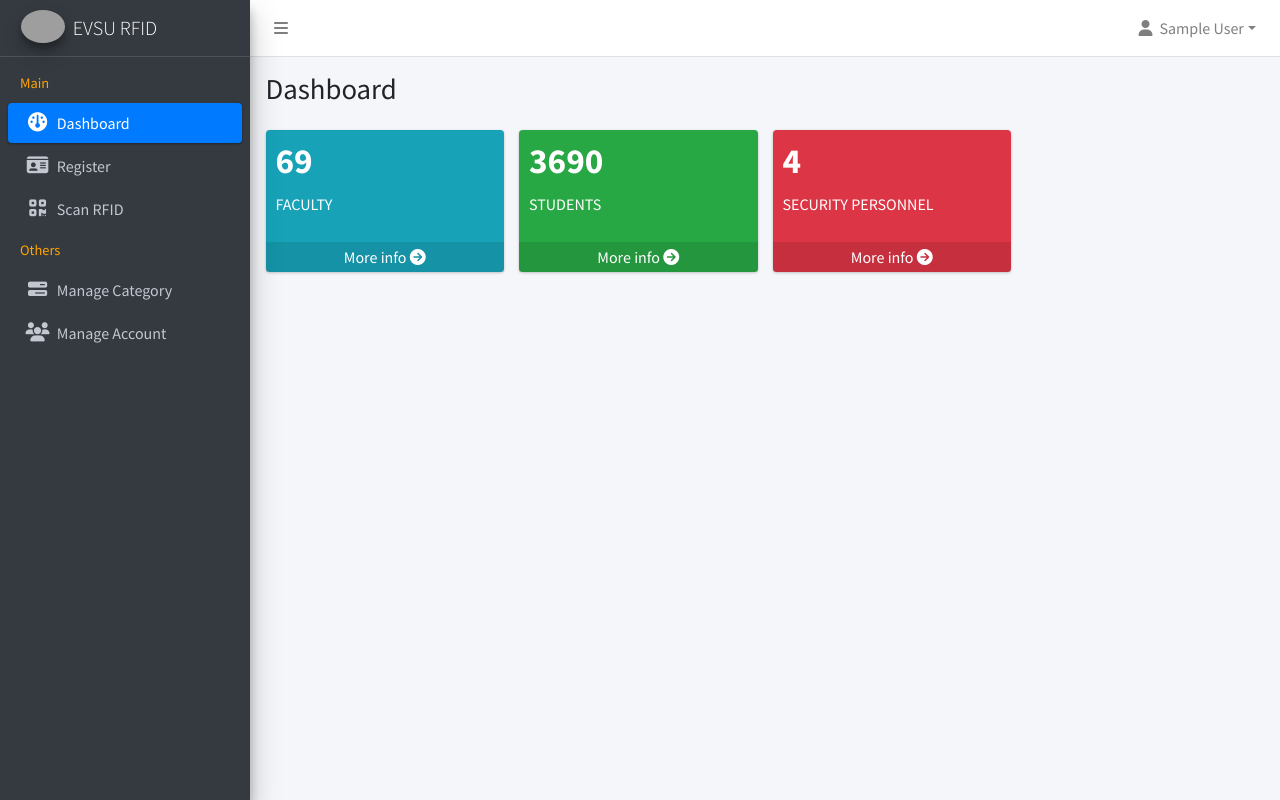
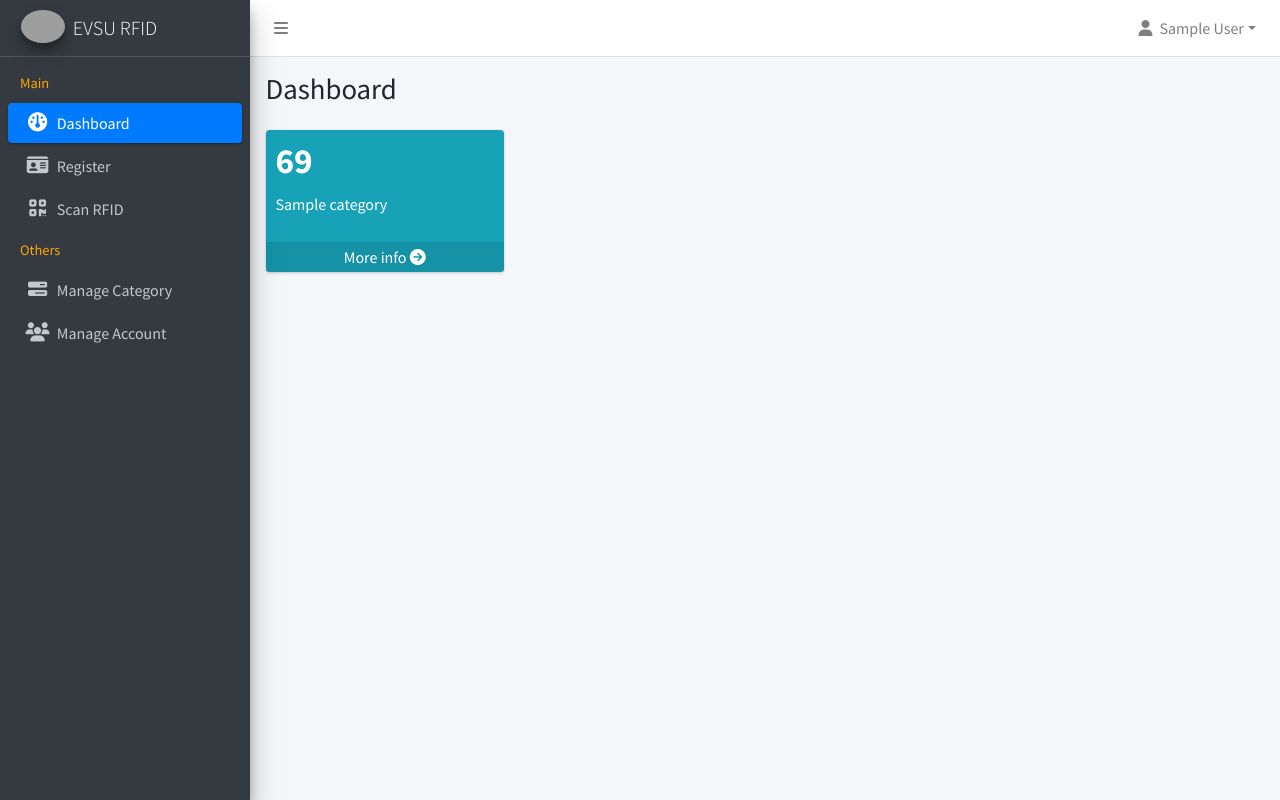
Before and after one commit to Kaelx/RFIDsystem, a PHP site: page /admin/ in a window 1280 px wide. Run offline with PHP 8.4, Linux system fonts and the light colour scheme; the visitor is signed in with stand-in values (Sample User, id 1); tables that the repository leaves empty or names only in its code hold one stand-in row (values such as "Sample post"); some libraries are stand-ins or nearby versions; grey boxes are pictures that could not be loaded.

Commit message:
dashboard update

```diff
--- a/admin/home.php
+++ b/admin/home.php
@@ -14,15 +14,27 @@
   <!-- Main content -->
   <section class="content">
     <div class="container-fluid">
+
       <!-- Small boxes (Stat box) -->
       <div class="row">
+        <?php
+        $bg_colors = ['bg-info', 'bg-success','bg-danger', 'bg-primary'];
+        $counter = 0;
+
+        $cats = $conn->query("SELECT * FROM category order by id asc");
+        while ($row = $cats->fetch_assoc()):
+
+          $bg_color = $bg_colors[$counter % count($bg_colors)];
+          $counter++;
+        ?>
+
           <div class="col-lg-3 col-6">
             <!-- small box -->
-            <div class="small-box bg-info">
+            <div class="small-box <?php echo $bg_color; ?>">
               <div class="inner">
-                <h3>69</h3>
+                <h3><?php echo '69' ?></h3>
 
-                <p>FACULTY</p>
+                <p><?php echo $row['cat_name'] ?></p>
               </div>
               <div class="icon">
                 <i class="ion ion-bag"></i>
@@ -30,35 +42,9 @@
               <a href="#" class="small-box-footer">More info <i class="fas fa-arrow-circle-right"></i></a>
             </div>
           </div>
-          <div class="col-lg-3 col-6">
-            <!-- small box -->
-            <div class="small-box bg-success">
-              <div class="inner">
-                <h3>3690</h3>
 
-                <p>STUDENTS</p>
-              </div>
-              <div class="icon">
-                <i class="ion ion-stats-bars"></i>
-              </div>
-              <a href="#" class="small-box-footer">More info <i class="fas fa-arrow-circle-right"></i></a>
-            </div>
-          </div>
 
-          <div class="col-lg-3 col-6">
-            <!-- small box -->
-            <div class="small-box bg-danger">
-              <div class="inner">
-                <h3>4</h3>
-
-                <p>SECURITY PERSONNEL</p>
-              </div>
-              <div class="icon">
-                <i class="ion ion-person-add"></i>
-              </div>
-              <a href="#" class="small-box-footer">More info <i class="fas fa-arrow-circle-right"></i></a>
-            </div>
-          </div>
+        <?php endwhile; ?>
 
       </div>
     </div>
--- a/admin/index.php
+++ b/admin/index.php
@@ -1,6 +1,6 @@
 <?php
 session_start();
-// ob_start();
+ob_start();
 
 // error_reporting(0);
 
@@ -123,9 +123,9 @@ if (!isset($_SESSION['login_id'])) {
     </aside>
 
     <!-- Toast Alert -->
-    <div class="position-fixed" style="top: 100; right: 0; padding: 1rem;">
+    <div class="position-fixed" style="top:50px; right: 0; padding: 1rem;">
       <div class="toast" id="alert_toast" role="alert" aria-live="assertive" aria-atomic="true">
-        <div class="toast-body text-white">
+        <div class="toast-body text-white" style="font-size:18px;">
         </div>
       </div>
     </div>
@@ -196,8 +196,6 @@ if (!isset($_SESSION['login_id'])) {
 
 <?php
 include 'footer.php';
-
-// ob_end_flush();
 ?>
 
 
```
Lines whose indentation alone changed are shown as unchanged.
